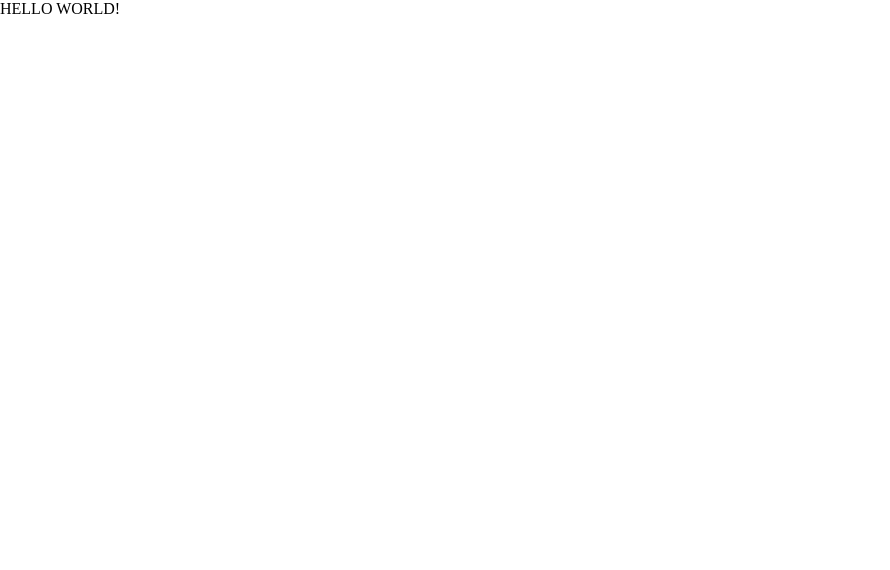
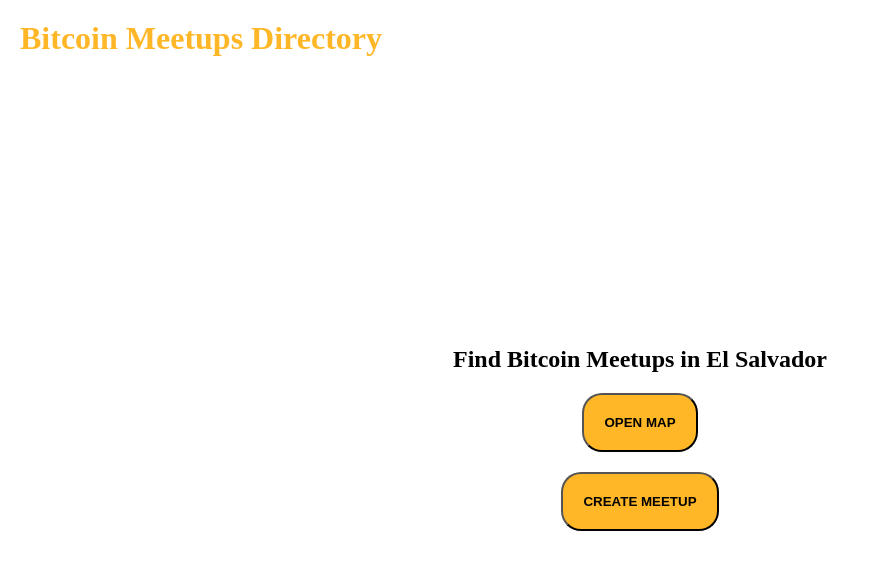
Before and after one commit to adiel23/BMD-REACT, a React (Vite) app: page / in a window 1280 px wide. Shown: the top 570 px of the page, without its empty margins (0-890 px from the left). Built offline with nearby package versions, Linux system fonts and the light colour scheme.

Commit message:
feat: add home page

```diff
--- a/package.json
+++ b/package.json
@@ -11,7 +11,8 @@
   },
   "dependencies": {
     "react": "^19.2.0",
-    "react-dom": "^19.2.0"
+    "react-dom": "^19.2.0",
+    "react-router-dom": "^7.9.6"
   },
   "devDependencies": {
     "@eslint/js": "^9.39.1",
--- a/src/App.jsx
+++ b/src/App.jsx
@@ -1,6 +1,13 @@
+import { BrowserRouter, Routes, Route } from "react-router-dom";
+import Home from "./pages/Home/Home";
+
 function App() {
   return (
-    <div>HELLO WORLD!</div>
+    <BrowserRouter>
+      <Routes>
+        <Route path="/" element={<Home/>} />
+      </Routes>
+    </BrowserRouter>
   )
 }
 
--- /dev/null
+++ b/src/all.css
@@ -0,0 +1,5 @@
+* {
+    margin: 0;
+    padding: 0;
+    box-sizing: border-box;
+}
--- /dev/null
+++ b/src/components/Header/Header.jsx
@@ -0,0 +1,11 @@
+import styles from './Header.module.css';
+
+function Header() {
+  return (
+    <header className={styles.header}>
+      <h1 className={styles.header__title}>Bitcoin Meetups Directory</h1>
+    </header>
+  )
+}
+
+export default Header;
--- /dev/null
+++ b/src/components/Header/Header.module.css
@@ -0,0 +1,7 @@
+.header {
+    padding: 20px;
+}
+
+.header__title {
+    color: #ffb728;
+}
--- /dev/null
+++ b/src/components/Hero/Hero.jsx
@@ -0,0 +1,18 @@
+import styles from './Hero.module.css';
+
+function Hero() {
+
+    return (
+        <section className={styles.hero}>
+            <h2 className={styles.hero__title}>Find Bitcoin Meetups in El Salvador</h2>
+            <button className={styles.hero__btn}>OPEN MAP</button>
+            <button
+                className={styles.hero__btn}
+            >
+                CREATE MEETUP
+            </button>
+        </section>
+    )
+}
+
+export default Hero;
--- /dev/null
+++ b/src/components/Hero/Hero.module.css
@@ -0,0 +1,21 @@
+.hero {
+    flex: 1;
+    display: flex;
+    flex-direction: column;
+    align-items: center;
+    justify-content: center;
+    gap: 20px;
+    padding: 20px;
+}
+
+.hero__title {
+    text-align: center;
+}
+
+.hero__btn {
+    background: #ffb728;
+    padding: 20px;
+    border-radius: 20px;
+    font-weight: bold;
+    cursor: pointer;
+}
--- a/src/main.jsx
+++ b/src/main.jsx
@@ -1,7 +1,7 @@
 import { StrictMode } from 'react'
 import { createRoot } from 'react-dom/client'
 import App from './App.jsx'
-import './css/all.css';
+import './all.css';
 
 createRoot(document.getElementById('root')).render(
   <StrictMode>
--- /dev/null
+++ b/src/pages/Home/Home.jsx
@@ -0,0 +1,14 @@
+import styles from "./Home.module.css";
+import Header from "../../components/Header/Header";
+import Hero from "../../components/Hero/Hero";
+
+function Home() {
+    return (
+        <div className={styles.home}>
+            <Header/>
+            <Hero/>
+        </div>
+    )
+}
+
+export default Home;
--- /dev/null
+++ b/src/pages/Home/Home.module.css
@@ -0,0 +1,5 @@
+.home {
+    min-height: 100vh;
+    display: flex;
+    flex-direction: column;
+}
```
Also changed, not shown: 1 other file (tests, documents, lock files or other folders).
